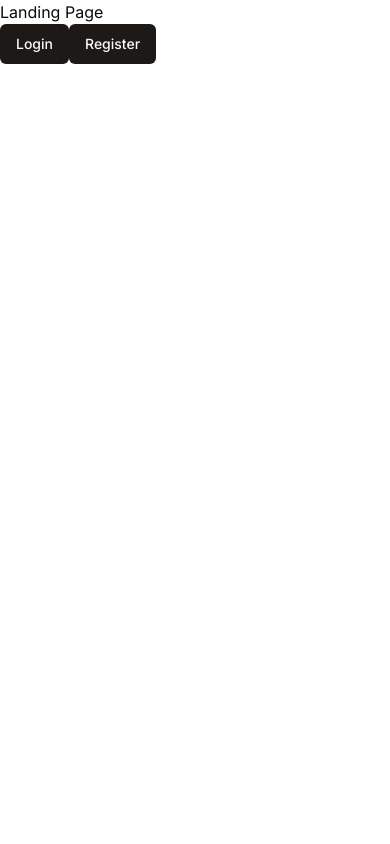
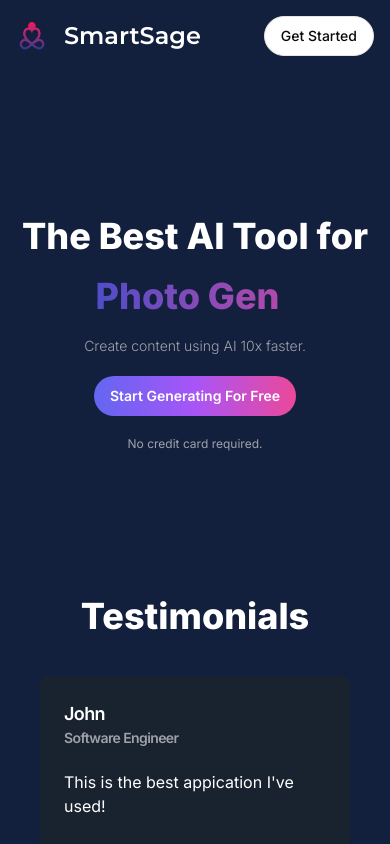
Before and after one commit to purvjoshi04/smart-sage, a Next.js app: page / in a window 390 px wide. Built offline with nearby package versions, Linux system fonts and the light colour scheme; no server answers.

Commit message:
completed landing page

```diff
--- /dev/null
+++ b/app/(landing)/layout.tsx
@@ -0,0 +1,15 @@
+const LandingLayout = ({
+    children
+}: {
+    children: React.ReactNode;
+}) => {
+    return (
+        <main className="h-full bg-[#13203d] overflow-auto">
+            <div className="mx-auto max-w-screen-xl h-full w-full">
+                {children}
+            </div>
+        </main>
+    )
+}
+
+export default LandingLayout;
--- a/app/(landing)/page.tsx
+++ b/app/(landing)/page.tsx
@@ -1,17 +1,13 @@
-import { Button } from "@/components/ui/button";
-import Link from "next/link";
+import { LandingContent } from "@/components/landing-content";
+import { LandingHero } from "@/components/landing-hero";
+import { LandingNavbar } from "@/components/landing-navbar";
 
 const LandingPage = () => {
     return (
-        <div>Landing Page
-            <div>
-                <Link href='/sign-in'>
-                    <Button>Login</Button>
-                </Link>
-                <Link href='/sign-up'>
-                    <Button>Register</Button>
-                </Link>
-            </div>
+        <div className="h-full">
+            <LandingNavbar />
+            <LandingHero />
+            <LandingContent />
         </div>
     )
 }
--- /dev/null
+++ b/components/landing-content.tsx
@@ -0,0 +1,57 @@
+"use client"
+
+import { Card, CardContent, CardHeader, CardTitle } from "@/components/ui/card";
+
+const testimonials = [
+    {
+        name: "John",
+        avatar: "A",
+        title: "Software Engineer",
+        description: "This is the best appication I've used!"
+    },
+    {
+        name: "Ravi",
+        avatar: "A",
+        title: "Graphic Designer",
+        description: "Good application for designer"
+    },
+    {
+        name: "Marques",
+        avatar: "A",
+        title: "Software Engineer",
+        description: "Good application!"
+    },
+    {
+        name: "Vinita",
+        avatar: "A",
+        title: "UI/UX Designer",
+        description: "Best application for UI images and vidoes usage"
+    }
+]
+
+export const LandingContent = () => {
+    return (
+        <div className="px-10 pb-20">
+            <h2 className="text-center text-4xl text-white font-extrabold mb-10">
+                Testimonials
+            </h2>
+            <div className="grid grid-cols-1 sm:grid-cols-2 md:grid-cols-3 lg:grid-cols-4 gap-4">
+                {testimonials.map((item) => (
+                    <Card key={item.description} className="bg-[#192330] border-none text-white">
+                        <CardHeader>
+                            <CardTitle className="flex items-center gap-x-2">
+                                <div>
+                                    <p className="text-lg">{item.name}</p>
+                                    <p className="text-zinc-400 text-sm">{item.title}</p>
+                                </div>
+                            </CardTitle>
+                            <CardContent className="pt-4 px-0">
+                                {item.description}
+                            </CardContent>
+                        </CardHeader>
+                    </Card>
+                ))}
+            </div>
+        </div>
+    )
+}
--- /dev/null
+++ b/components/landing-hero.tsx
@@ -0,0 +1,45 @@
+"use client"
+
+import { useAuth } from "@clerk/nextjs"
+import Link from "next/link";
+import TypewriterComponent from "typewriter-effect";
+import { Button } from "@/components/ui/button";
+
+export const LandingHero = () => {
+    const { isSignedIn } = useAuth();
+    return (
+        <div className="text-white font-bold py-36 text-center space-y-5">
+            <div className="text-4xl sm:text-5xl md:text-6xl lg:text-7xl space-y-5 font-extrabold">
+                <h1>The Best AI Tool for</h1>
+                <div className="text-transparent bg-clip-text bg-gradient-to-r from-blue-700 to-pink-500">
+                    <TypewriterComponent
+                        options={{
+                            strings: [
+                                "Chatbot.",
+                                "Photo Generation.",
+                                "Music Generation.",
+                                "Code Generation.",
+                                "Video Generation.",
+                            ],
+                            autoStart: true,
+                            loop: true
+                        }}
+                    />
+                </div>
+            </div>
+            <div className="text-sm md:text-xl font-light text-zinc-400">
+                Create content using AI 10x faster.
+            </div>
+            <div>
+                <Link href={isSignedIn ? "/dashboard" : "/sign-up"} >
+                    <Button variant="premium" className="md:text-lg p-4 md:p-6 rounded-full font-semibold">
+                        Start Generating For Free
+                    </Button>
+                </Link>
+            </div>
+            <div className="text-zinc-400 text-xs md:text-sm font-normal">
+                No credit card required.
+            </div>
+        </div>
+    )
+}
--- /dev/null
+++ b/components/landing-navbar.tsx
@@ -0,0 +1,42 @@
+"use client";
+
+import { Montserrat } from "next/font/google";
+import Image from "next/image";
+import Link from "next/link";
+import { useAuth } from "@clerk/nextjs";
+
+import { cn } from "@/lib/utils";
+import { Button } from "@/components/ui/button";
+
+const font = Montserrat({
+    weight: "600",
+    subsets: ["latin"]
+});
+
+export const LandingNavbar = () => {
+    const { isSignedIn } = useAuth();
+
+    return (
+        <nav className="p-4 bg-transparent flex items-center justify-between">
+            <Link href="/" className="flex items-center">
+                <div className="relative h-8 w-8 mr-4">
+                    <Image
+                        fill
+                        alt="Logo"
+                        src="/logo.png"
+                    />
+                </div>
+                <h1 className={cn("text-2xl font-bold text-white", font.className)}>
+                    SmartSage
+                </h1>
+            </Link>
+            <div className="flex items-center gap-x-2">
+                <Link href={isSignedIn ? "/dashboard" : "sign-up"}>
+                    <Button variant="outline" className="rounded-full">
+                        Get Started
+                    </Button>
+                </Link>
+            </div>
+        </nav>
+    )
+}
--- a/package.json
+++ b/package.json
@@ -38,6 +38,7 @@
     "stripe": "^15.7.0",
     "tailwind-merge": "^2.3.0",
     "tailwindcss-animate": "^1.0.7",
+    "typewriter-effect": "^2.21.0",
     "zod": "^3.23.8",
     "zustand": "^4.5.2"
   },
```
Also changed, not shown: 1 other file (tests, documents, lock files or other folders).
